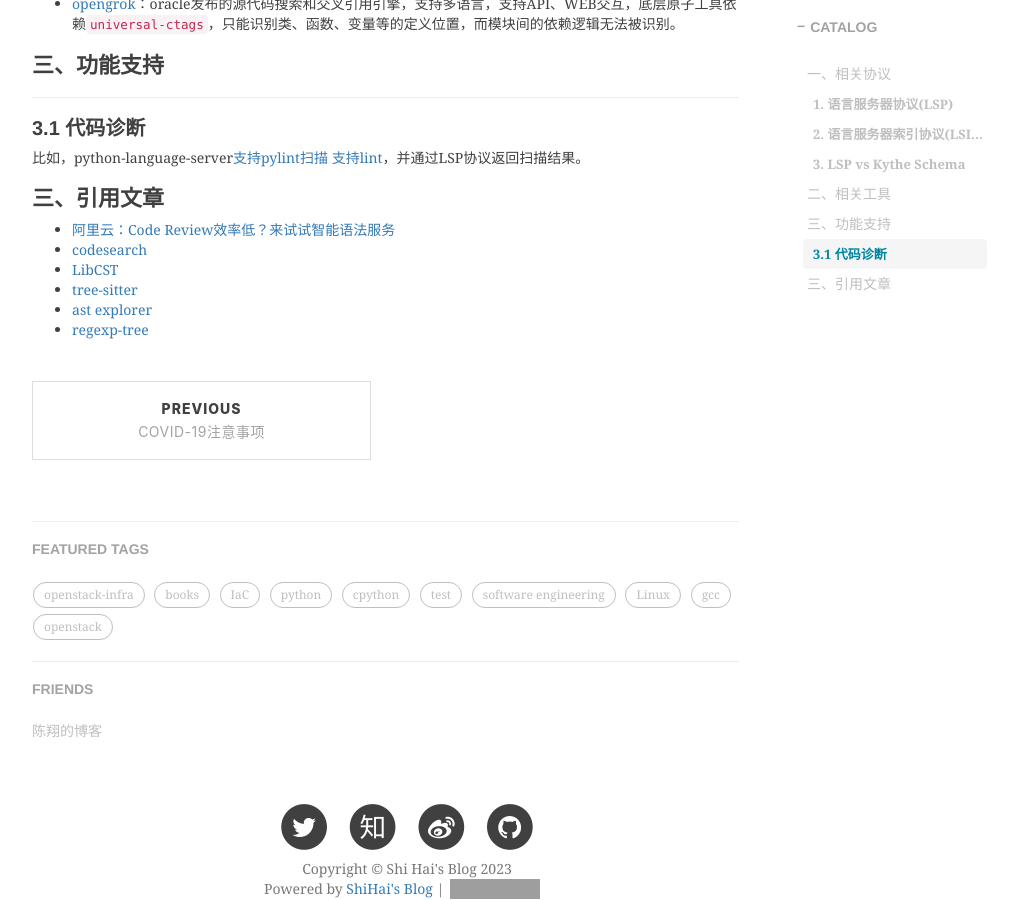
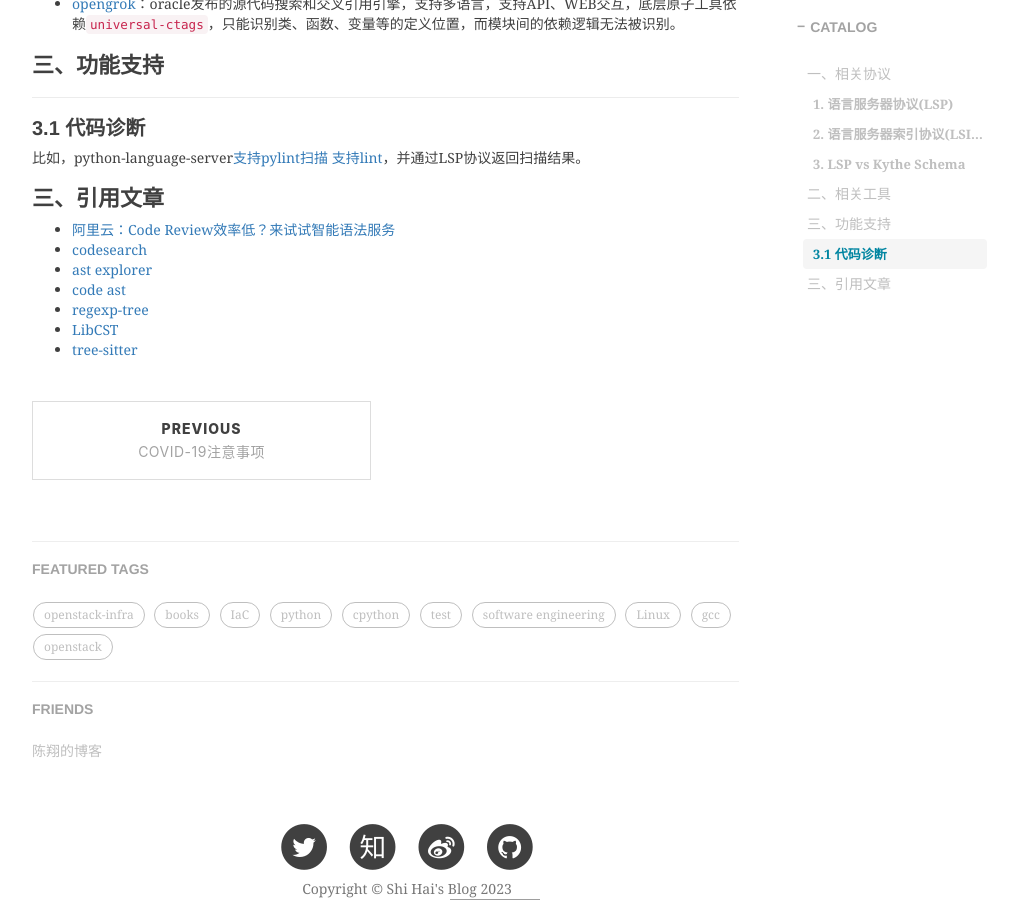
Before and after one commit to shihai1991/shihai1991.github.io, a Jekyll site: the page built from _posts/2023-01-12-代码索引工具调研.md, in a window 1280 px wide and 900 px high, scrolled down 1520 px. Shown: the whole window, without its empty margins (233-1246 px from the left). Built offline with Jekyll 4.4.1, drawn with Linux system fonts in a browser that asks for light colours; nearby versions of some CDN libraries; comment, search, counter and statistics services are not loaded; grey boxes are pictures that could not be loaded.

Commit message:
Update 2023-01-12-代码索引工具调研.md

```diff
--- a/_posts/2023-01-12-代码索引工具调研.md
+++ b/_posts/2023-01-12-代码索引工具调研.md
@@ -33,7 +33,8 @@ LSP/LSIF的核心目标是让IDE与工具之间，Web和代码索引之间能定
 # 三、引用文章
 - [阿里云：Code Review效率低？来试试智能语法服务](https://developer.aliyun.com/article/780704)
 - [codesearch](https://github.com/google/codesearch)
+- [ast explorer](https://astexplorer.net/)
+- [code ast](https://github.com/cedricrupb/code_ast)
+- [regexp-tree](https://github.com/DmitrySoshnikov/regexp-tree)
 - [LibCST](https://github.com/Instagram/LibCST)
 - [tree-sitter](https://github.com/tree-sitter/tree-sitter)
-- [ast explorer](https://astexplorer.net/)
-- [regexp-tree](https://github.com/DmitrySoshnikov/regexp-tree)
```
